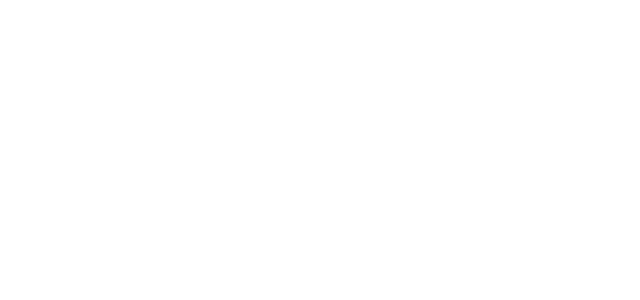
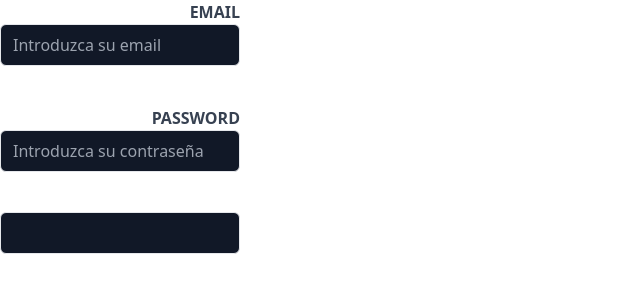
Before and after one commit to Joaqmn/gestiondesocios-frontend, a Vue app: page / in a window 1280 px wide. Shown: the top 300 px of the page, without its empty margins (0-640 px from the left). Built offline with nearby package versions, Linux system fonts and the light colour scheme.

Commit message:
feat: 🎸 input component
added vue input component

✅ Closes: fix #13

```diff
--- a/src/App.vue
+++ b/src/App.vue
@@ -1,13 +1,27 @@
 <template>
-
+  <div>
+    <InputText
+      typeInput="text"
+      nameInput="Email"
+      placeHolderInput="Introduzca su email"
+    />
+    <InputText
+      typeInput="password"
+      nameInput="Password"
+      placeHolderInput="Introduzca su contraseña"
+    />
+    <InputText typeInput="text" />
+  </div>
 </template>
 
 <script>
+import InputText from "./components/InputText";
 export default {
-
-}
+  name: "App",
+  components: {
+    InputText,
+  },
+};
 </script>
 
-<style>
-
-</style>
+<style></style>
--- /dev/null
+++ b/src/components/InputText.vue
@@ -0,0 +1,44 @@
+<template>
+  <div class="container max-w-min">
+    <label class="block border-gray-60">
+      <span class="text-gray-700 uppercase font-bold float-right">{{
+        nameInput
+      }}</span>
+      <input
+        :type="typeInput"
+        class="border py-2 px-3 text-white
+      form-input mt-1 mb-10 block w-60 rounded-md bg-gray-900 focus:bg-gray-100 focus:text-gray-900"
+        :placeholder="placeHolderInput"
+      />
+    </label>
+  </div>
+</template>
+
+<script>
+export default {
+  name: "Input",
+  props: {
+    typeInput: {
+      type: String,
+      required: true,
+      validator: (v) => v == "text" || v == "password",
+    },
+    nameInput: {
+      type: String,
+      required: false,
+    },
+    placeHolderInput: {
+      type: String,
+      required: false,
+    },
+  },
+
+  methods: {
+    setPlaceholder() {
+      return this.typeInput == "text" ? "example@gmail.com" : "";
+    },
+  },
+};
+</script>
+
+<style></style>
--- a/src/main.ts
+++ b/src/main.ts
@@ -1,6 +1,6 @@
 import Vue from "vue";
 import App from "./App.vue";
-import '@/assets/css/tailwind.css'
+import "@/assets/css/tailwind.css";
 Vue.config.productionTip = false;
 
 new Vue({
```
Also changed, not shown: 1 other file (tests, documents, lock files or other folders).
